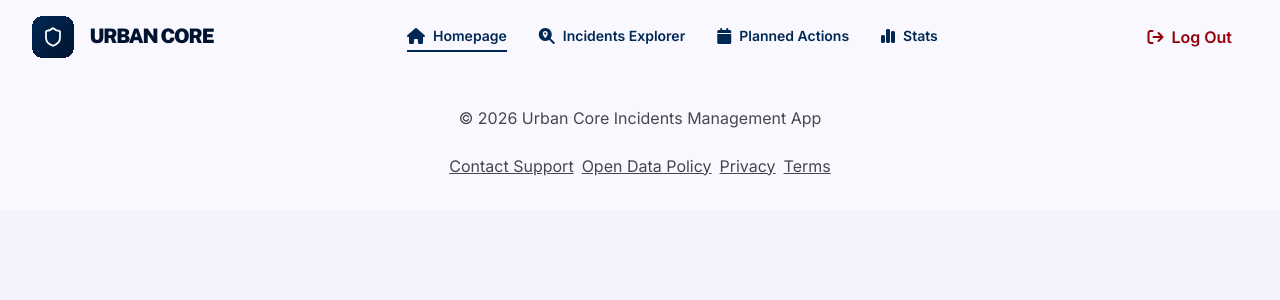
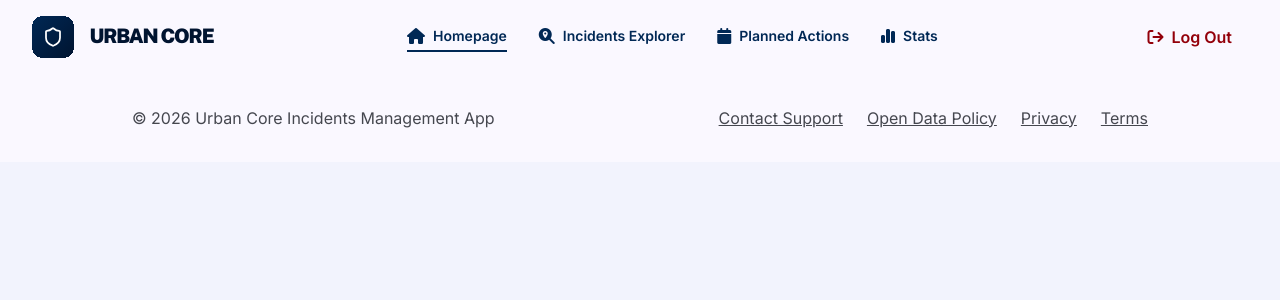
Before and after one commit to mpujazon/urbancore, an Angular app: page / in a window 1280 px wide. Shown: the top 300 px of the page. Built offline with nearby package versions, Linux system fonts and the light colour scheme.

Commit message:
Footer layout component created

```diff
--- a/src/app/core/layout/components/footer/footer.scss
+++ b/src/app/core/layout/components/footer/footer.scss
@@ -3,6 +3,7 @@ footer{
   color: $neutral;
   background-color: $surface;
   padding: $space-xl 0;
+}
 .content{
   padding: 0 $space-xl;
   text-align: center;
@@ -20,13 +21,15 @@ footer{
     color: $neutral;
   }
 }
-}
-
 @media(min-width: $bp-lg){
-  footer{
-    .links{
+  .content{
     flex-direction: row;
     justify-content: space-around;
   }
+  .links{
+    flex-direction: row;
+    gap: $space-lg;
+    justify-content: space-around;
+    margin: 0;
   }
 }
```
Lines whose indentation alone changed are shown as unchanged.
